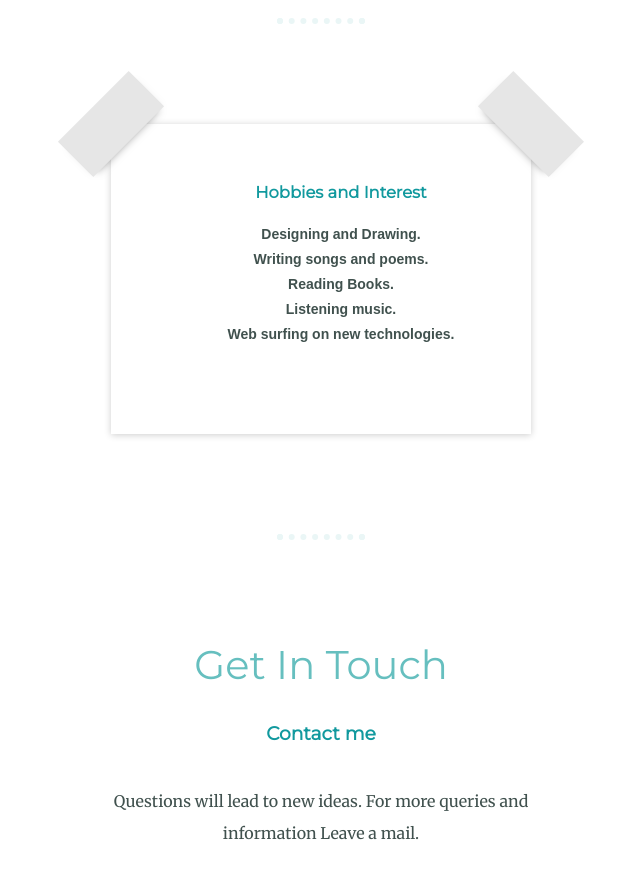
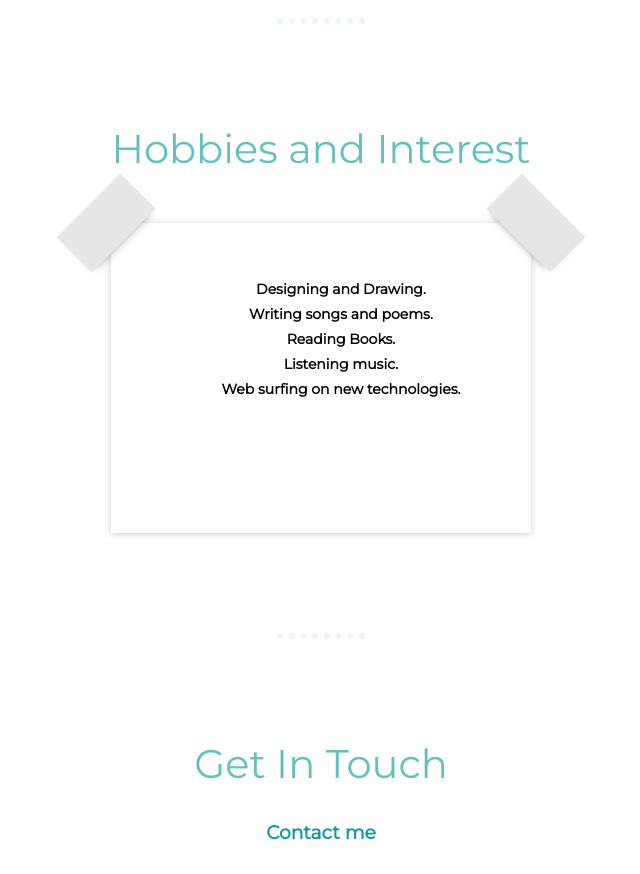
Before and after one commit to sundararaman96/sundararaman96.github.io, a plain HTML site: page index.html in a window 1280 px wide. Shown: the part 3000-3874 px from the top of the page, without its empty margins (319-959 px from the left). Drawn offline with Linux system fonts and the light colour scheme.

Commit message:
Update for the hobbies

```diff
--- a/css/style.css
+++ b/css/style.css
@@ -185,7 +185,7 @@ margin:100px 0;
     height: 50px;
     position: absolute;
     top: -25px;
-    width: 100px;
+    width: 90px;
     -webkit-box-shadow: 0 5px 10px -7px hsla(0,0%,0%,.5);
        -moz-box-shadow: 0 5px 10px -7px hsla(0,0%,0%,.5);
             box-shadow: 0 5px 10px -7px hsla(0,0%,0%,.5);
@@ -209,6 +209,10 @@ margin:100px 0;
 
 ul.hobbies{
     list-style-type: none;
+    font-family: 'Montserrat', sans-serif;
+    font-size: 100%;
+    color:black;
+    position:relative;
 }
 
 /* Mobile View */
--- a/index.html
+++ b/index.html
@@ -59,12 +59,11 @@
         </div>
         <hr>
 
+        <h2>Hobbies and Interest</h2>
         <div class="corners">
-
 
           <p>
             <ul class="hobbies">
-              <h3>Hobbies and Interest</h3>
               <li>Designing and Drawing.</li>
               <li>Writing songs and poems.</li>
               <li>Reading Books.</li>
```
